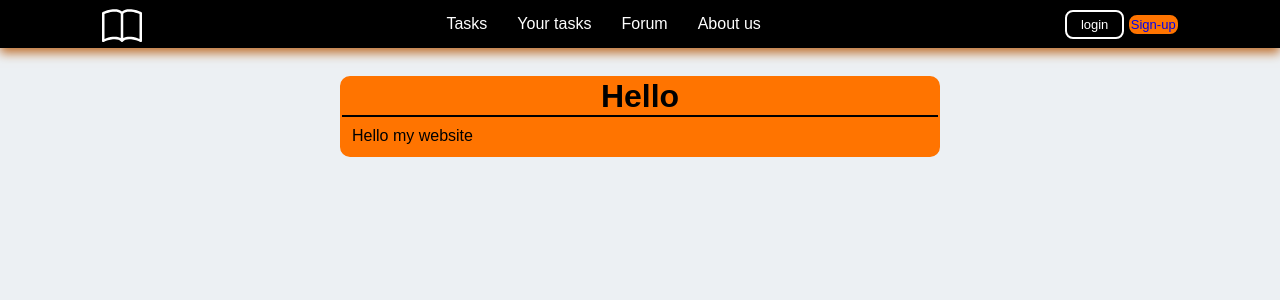
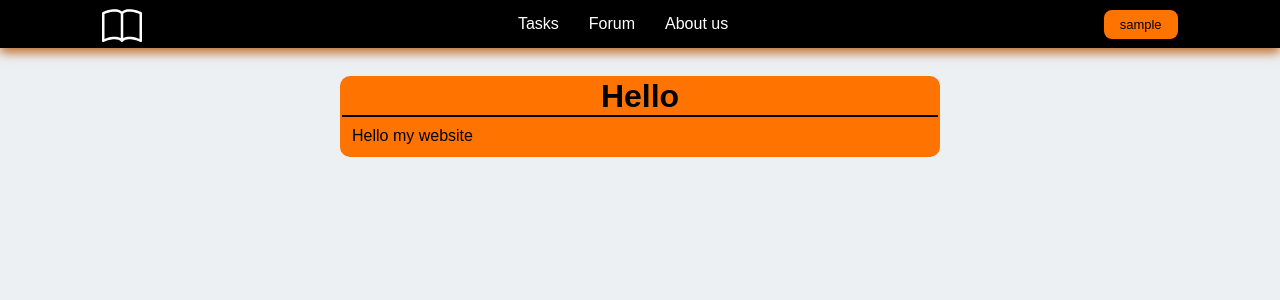
Before and after one commit to Yelniko/website, a Django app: page /accounts/profile/ in a window 1280 px wide. Shown: the top 300 px of the page. Run offline with Django 5.2, Linux system fonts and the light colour scheme; the first user in the database is signed in; tables that the repository leaves empty hold one stand-in row (Sample ...).

Commit message:
login self

```diff
--- /dev/null
+++ b/website/web/forms.py
@@ -0,0 +1,5 @@
+from django.contrib.auth.forms import UserCreationForm
+
+
+class RegisterForm(UserCreationForm):
+    pass
--- a/website/web/static/web/css/style.css
+++ b/website/web/static/web/css/style.css
@@ -89,11 +89,11 @@ nav ul li:hover > ul {
     text-decoration: none
 }
 
-.button_1 {
+.button1 {
     display: inline-block;
     border-radius: 8px;
     font-size: 13px;
-    color: #000
+    color: #000;
     padding: 5px 14px;
     background-color: #FF7400;
     border: 2px solid #FF7400;
@@ -141,3 +141,27 @@ nav ul li:hover > ul {
     word-wrap: break-word;
     padding: 10px;
 }
+
+.exit {
+    display: inline-block;
+    border-radius: 8px;
+    font-size: 13px;
+    color: #000;
+    padding: 5px 14px;
+    background-color: #FF7400;
+    border: 2px solid #FF7400;
+    text-decoration: none
+}
+
+.exit::before {
+    content: attr(text);
+}
+
+.exit:hover::before {
+    content: "EXIT";
+}
+
+.exit:hover{
+    background-color: #00CED1;
+    border: 2px solid #00CED1;
+}
--- a/website/web/templates/web/pages/base.html
+++ b/website/web/templates/web/pages/base.html
@@ -33,20 +33,21 @@
                      <li><a href="#" ></a>Hard</li>
                  </ul>
              </li>
-             <li><p class="clause">Your tasks</p>
-                <ul>
-                     <li><a href="#" ></a>Preservation</li>
-                     <li><a href="#" ></a>Fulfilment</li>
-                 </ul>
-             </li>
-             <li><a href="#" class="clause">Forum</a></li>
+             {% if request.user.is_authenticated %}
+                <li><a href="#" class="clause">Forum</a></li>
+             {% endif %}
              <li><a href="#" class="clause">About us</a></li>
          </ul>
      </nav>
-        <p>
-            <a href="{% url 'login' %}" class="button">login</a>
-            <a href="#" class="button_1">Sign-up</a>
-        </p>
+        {% if request.user.is_authenticated %}
+            <a href="{% url 'logout' %}" class="exit" text={{ user.username }}></a>
+        {% else %}
+            <p>
+
+                <a href="{% url 'login' %}" class="button">login</a>
+                <a href="#"  class="button1">Sign-up</a>
+            </p>
+        {% endif %}
     </div>
 
 </body>
--- a/website/web/urls.py
+++ b/website/web/urls.py
@@ -3,8 +3,9 @@ from . import views
 
 
 urlpatterns = [
-    path('', views.test, name='home'),
+    path('', views.home, name='home'),
     path('teg/', views.teg, name='task'),
     path('accounts/profile/', views.profile_view, name='login'),
+    path('accounts/logout/', views.logout_view, name='logout'),
 
 ]
--- a/website/web/views.py
+++ b/website/web/views.py
@@ -1,9 +1,10 @@
 from django.contrib.auth.decorators import login_required
 from django.shortcuts import render
-from .models import *
+from django.contrib.auth import logout
 
 
-def test(request):
+
+def home(request):
     return render(request, 'web/pages/code/home.html')
 
 
@@ -14,3 +15,8 @@ def teg(request):
 @login_required()
 def profile_view(request):
     return render(request, 'web/pages/code/home.html')
+
+
+def logout_view(request):
+    logout(request)
+    return render(request, 'web/pages/code/home.html')
```
Also changed, not shown: other parts of website/web/static/web/css/style.css (+1 -1 lines), 1 other file.
